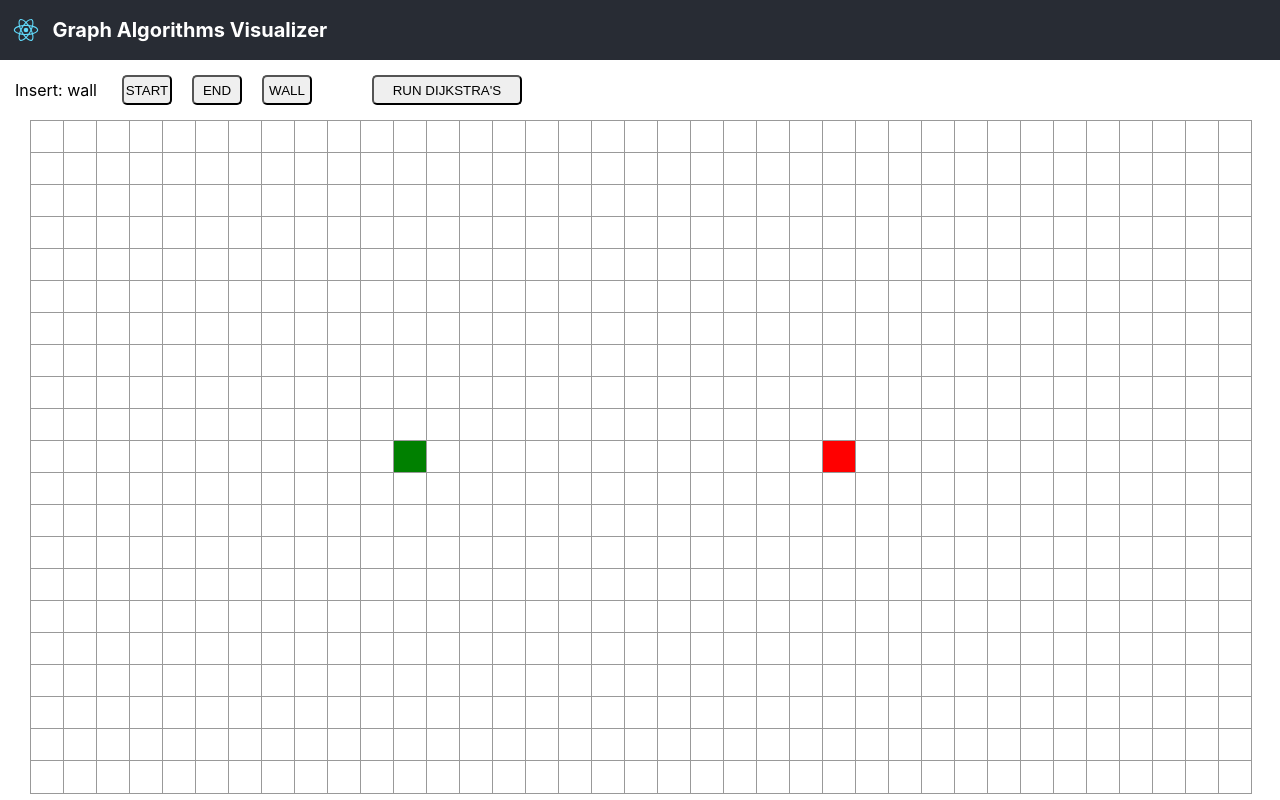
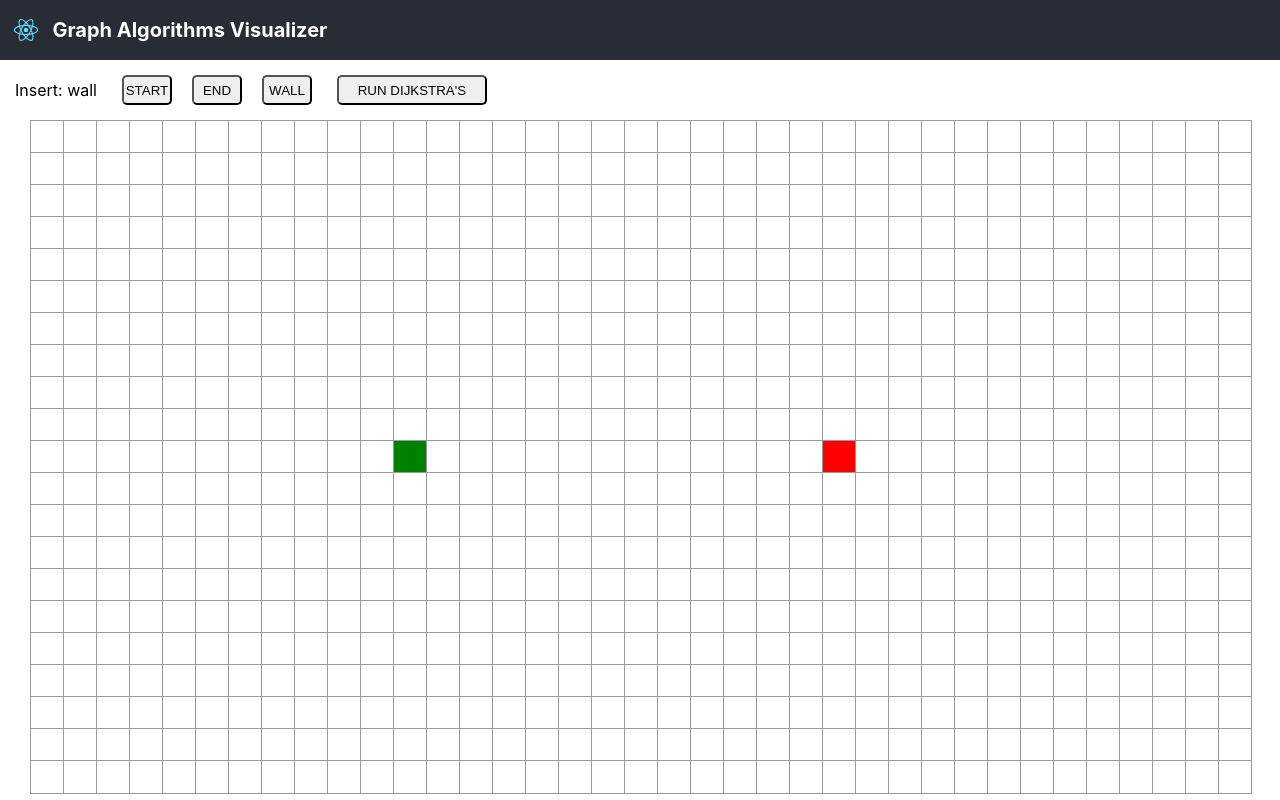
Before and after one commit to tiger-hao/graph-algo-visualizer, a React (Create React App) app: page / in a window 1280 px wide. Built offline with nearby package versions, Linux system fonts and the light colour scheme.

Commit message:
change mode switcher into graph actions bar

```diff
--- a/src/App.js
+++ b/src/App.js
@@ -2,7 +2,7 @@ import React, { useState } from 'react';
 
 import logo from './logo.svg';
 import './App.css';
-import ModeSwitcher from 'components/ModeSwitcher';
+import ActionsBar from 'components/ActionsBar';
 import Graph from 'components/Graph';
 import { GraphModes } from 'constants/index';
 
@@ -15,7 +15,7 @@ const App = () => {
         <img src={logo} className="App-logo" alt="logo" />
         <b>Graph Algorithms Visualizer</b>
       </header>
-      <ModeSwitcher mode={graphMode} setMode={setGraphMode}/>
+      <ActionsBar mode={graphMode} setMode={setGraphMode}/>
       <Graph graphMode={graphMode} />
     </div>
   );
--- a/src/components/Algorithms/dijkstra.js
+++ b/src/components/Algorithms/dijkstra.js
@@ -1,3 +1,4 @@
+import { useDispatch } from 'react-redux';
 import { NodeTypes } from 'constants/index';
 
 export function adjacent(node, graph) {
@@ -38,7 +39,12 @@ export function minDistance(distance, Q) {
   return minNode;
 }
 
-// function dijkstra(graph, start, end) {
+function sleep(ms) {
+  return new Promise(resolve => setTimeout(resolve, ms));
+}
+
+// async function dijkstra(graph, start, end) {
+//   const dispatch = useDispatch();
 //   const Q = new Set();
 //   const rows = graph.length;
 //   const columns = graph[0].length;
@@ -66,10 +72,7 @@ export function minDistance(distance, Q) {
 
 //   distance[start.row][start.col] = 0;
 
-
-//   let i = 0;
-
-//   while (Q.size > 0 && i++ < 1050) {
+//   while (Q.size > 0) {
 //     const u = minDistance(distance, Q);
 
 //     Q.forEach(element => {
@@ -83,13 +86,7 @@ export function minDistance(distance, Q) {
 //     }
 
 //     for (const v of adjacent(u, graph)) {
-//       onClick({
-//         type: "run",
-//         payload: {
-//           node: v,
-//           nodeType: NodeTypes.TRAVERSED,
-//         },
-//       });
+//       dispatch(changeNodeType(v, NodeTypes.TRAVERSED));
 
 //       const altDist = distance[u.row][u.col] + 1;
 //       if (altDist < distance[v.row][v.col]) {
@@ -97,17 +94,13 @@ export function minDistance(distance, Q) {
 //         previous[v.row][v.col] = u;
 //       }
 //     }
+
+//     await sleep(0);
 //   }
 
 //   let u = previous[end.row][end.col];
 //   while (u.row !== start.row || u.col !== start.col) {
-//     onClick({
-//       type: "run",
-//       payload: {
-//         node: u,
-//         nodeType: NodeTypes.PATH,
-//       },
-//     });
+//     dispatch(changeNodeType(u, NodeTypes.PATH));
 //     u = previous[u.row][u.col];
 //   }
 // }
--- a/src/components/RunButton/styles.css
+++ b/src/components/RunButton/styles.css
@@ -1,7 +1,7 @@
 .run-button {
   height: 30px;
   width: 150px;
-  margin: auto 50px;
+  margin: auto 15px;
   padding: 0;
   border-radius: 5px;
 }
```
Also changed, not shown: src/components/ActionsBar/index.js (renamed from src/components/ModeSwitcher/index.js), src/components/ActionsBar/styles.css (renamed from src/components/ModeSwitcher/styles.css).
